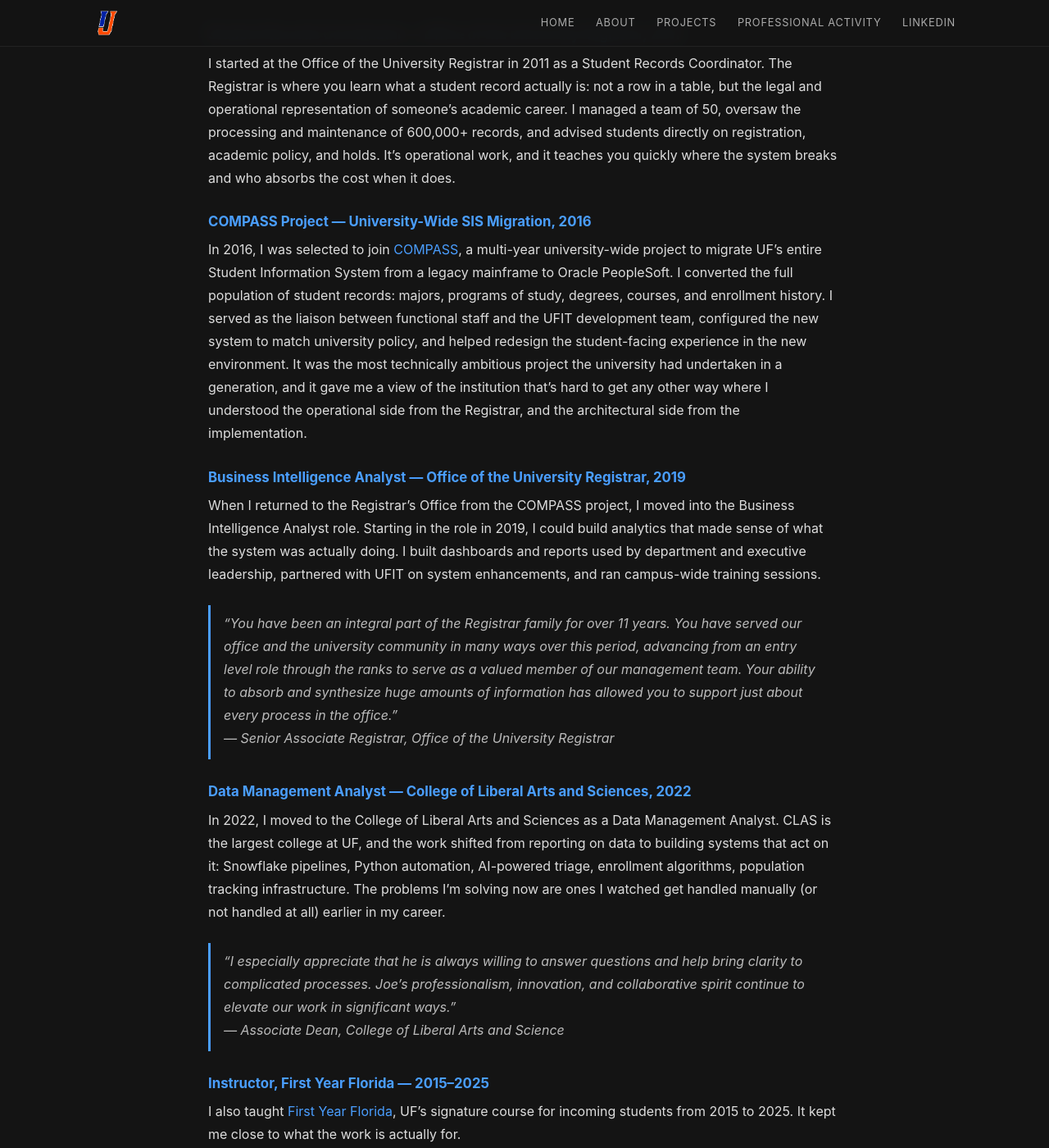
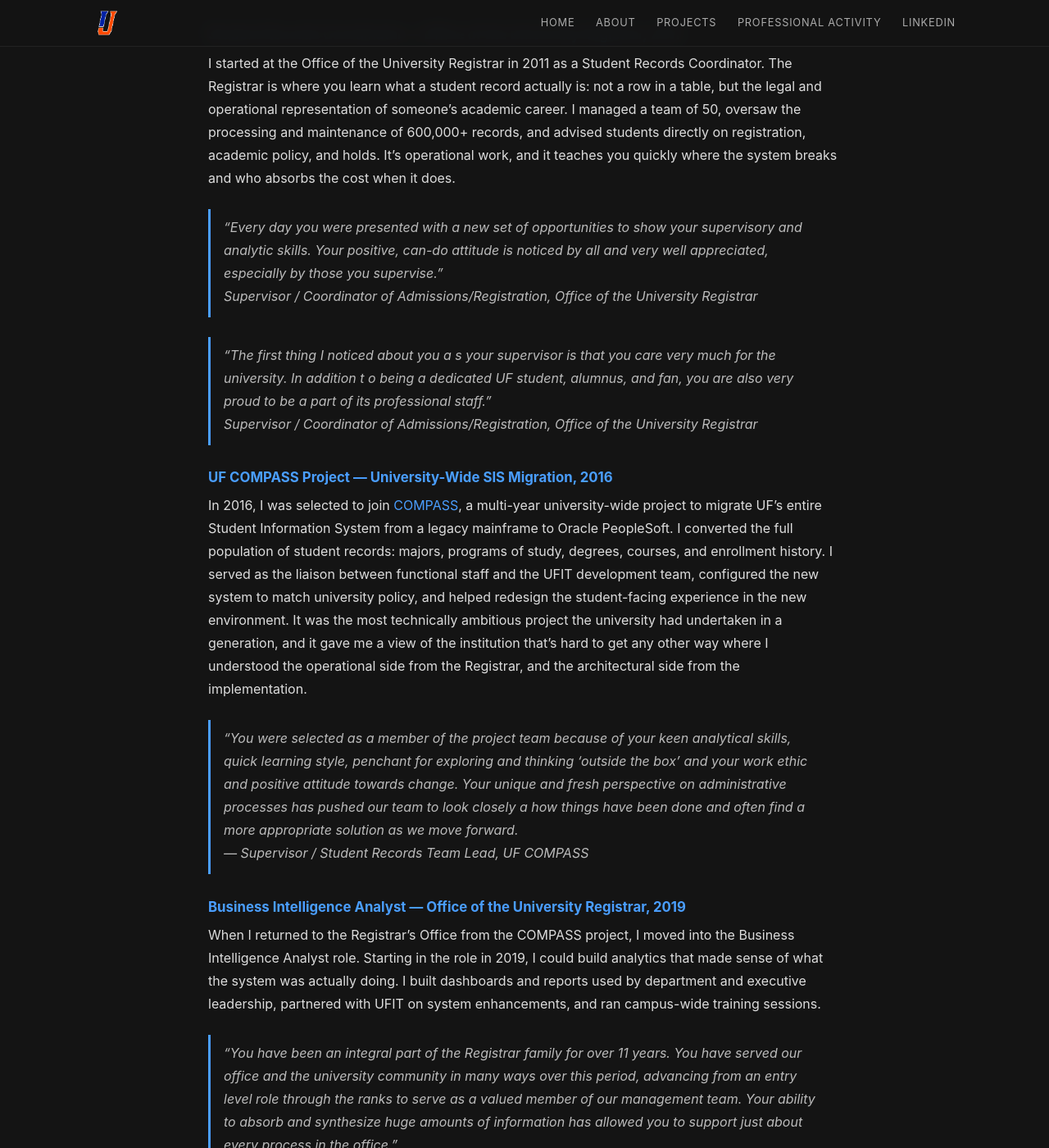
Before and after one commit to joeufl/portfolio, a Jekyll site: the page built from about.md, in a window 1280 px wide and 1400 px high, scrolled down 195 px. Shown: the whole window at 82% size. Built offline with Jekyll 4.4.1, drawn with Linux system fonts in a browser that asks for light colours; some of the changed text lies outside the part shown.

Commit message:
quotes added

```diff
--- a/about.md
+++ b/about.md
@@ -9,24 +9,37 @@ My career has moved steadily deeper into the stack from front-line student servi
 
 I started at the Office of the University Registrar in 2011 as a Student Records Coordinator. The Registrar is where you learn what a student record actually is: not a row in a table, but the legal and operational representation of someone's academic career. I managed a team of 50, oversaw the processing and maintenance of 600,000+ records, and advised students directly on registration, academic policy, and holds. It's operational work, and it teaches you quickly where the system breaks and who absorbs the cost when it does.
 
-### COMPASS Project — University-Wide SIS Migration, 2016
+> "Every day you were presented with a new set of opportunities to show your supervisory and analytic skills. Your positive, can-do attitude is noticed by all and very well appreciated, especially by those you supervise."
+> Supervisor / Coordinator of Admissions/Registration, Office of the University Registrar
+<!-- 2015-03-13 -->
+
+> "The first thing I noticed about you a s your supervisor is that you care very much for the university. In addition t o being a dedicated UF student, alumnus, and fan, you are also very proud to be a part of its professional staff."
+> Supervisor / Coordinator of Admissions/Registration, Office of the University Registrar
+<!-- 2016-02-19 -->
+
+### UF COMPASS Project — University-Wide SIS Migration, 2016
 
 In 2016, I was selected to join [COMPASS](https://administrativememo.ufl.edu/2016/02/compass-campus-wide-modernization-program-to-advance-student-services/), a multi-year university-wide project to migrate UF's entire Student Information System from a legacy mainframe to Oracle PeopleSoft. I converted the full population of student records: majors, programs of study, degrees, courses, and enrollment history. I served as the liaison between functional staff and the UFIT development team, configured the new system to match university policy, and helped redesign the student-facing experience in the new environment. It was the most technically ambitious project the university had undertaken in a generation, and it gave me a view of the institution that's hard to get any other way where I understood the operational side from the Registrar, and the architectural side from the implementation.
+
+> "You were selected as a member of the project team because of your keen analytical skills, quick learning style, penchant for exploring and thinking 'outside the box' and your work ethic and positive attitude towards change. Your unique and fresh perspective on administrative processes has pushed our team to look closely a how things have been done and often find a more appropriate solution as we move forward.
+> — Supervisor / Student Records Team Lead, UF COMPASS
+<!-- 2017-03-14 -->
 
 ### Business Intelligence Analyst — Office of the University Registrar, 2019
 
 When I returned to the Registrar's Office from the COMPASS project, I moved into the Business Intelligence Analyst role. Starting in the role in 2019, I could build analytics that made sense of what the system was actually doing. I built dashboards and reports used by department and executive leadership, partnered with UFIT on system enhancements, and ran campus-wide training sessions.
 
 > "You have been an integral part of the Registrar family for over 11 years. You have served our office and the university community in many ways over this period, advancing from an entry level role through the ranks to serve as a valued member of our management team. Your ability to absorb and synthesize huge amounts of information has allowed you to support just about every process in the office."
-> — Senior Associate Registrar, Office of the University Registrar
-<!-- Final UF Engaged -->
+> — Supervisor / Senior Associate Registrar, Office of the University Registrar
+<!-- 2022-05-04, Final UF Engaged -->
 
 ### Data Management Analyst — College of Liberal Arts and Sciences, 2022
 
 In 2022, I moved to the College of Liberal Arts and Sciences as a Data Management Analyst. CLAS is the largest college at UF, and the work shifted from reporting on data to building systems that act on it: Snowflake pipelines, Python automation, AI-powered triage, enrollment algorithms, population tracking infrastructure. The problems I'm solving now are ones I watched get handled manually (or not handled at all) earlier in my career.
 
 > "I especially appreciate that he is always willing to answer questions and help bring clarity to complicated processes. Joe’s professionalism, innovation, and collaborative spirit continue to elevate our work in significant ways."
-> — Associate Dean, College of Liberal Arts and Science
+> — Supervisor / Associate Dean, College of Liberal Arts and Science
+<!-- 2026-04-24 -->
 
 ### Instructor, First Year Florida — 2015–2025
 
```
